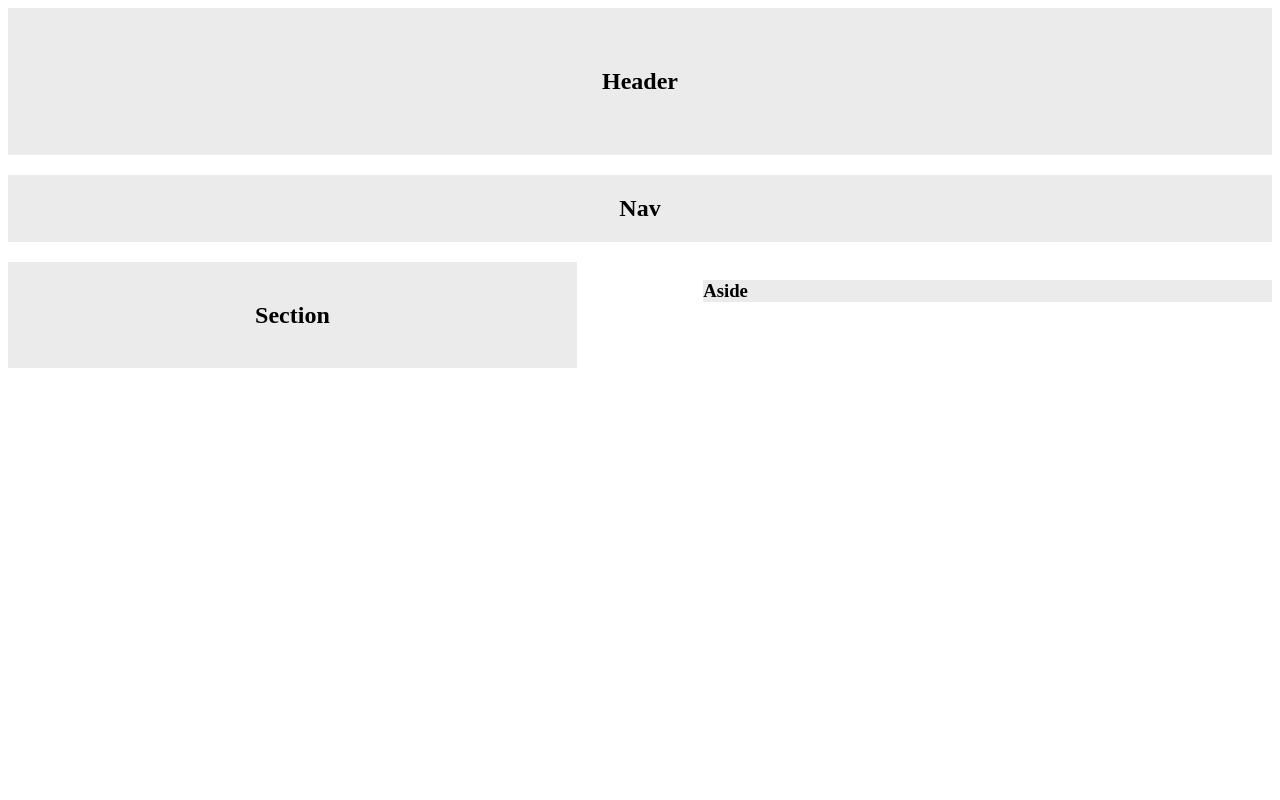
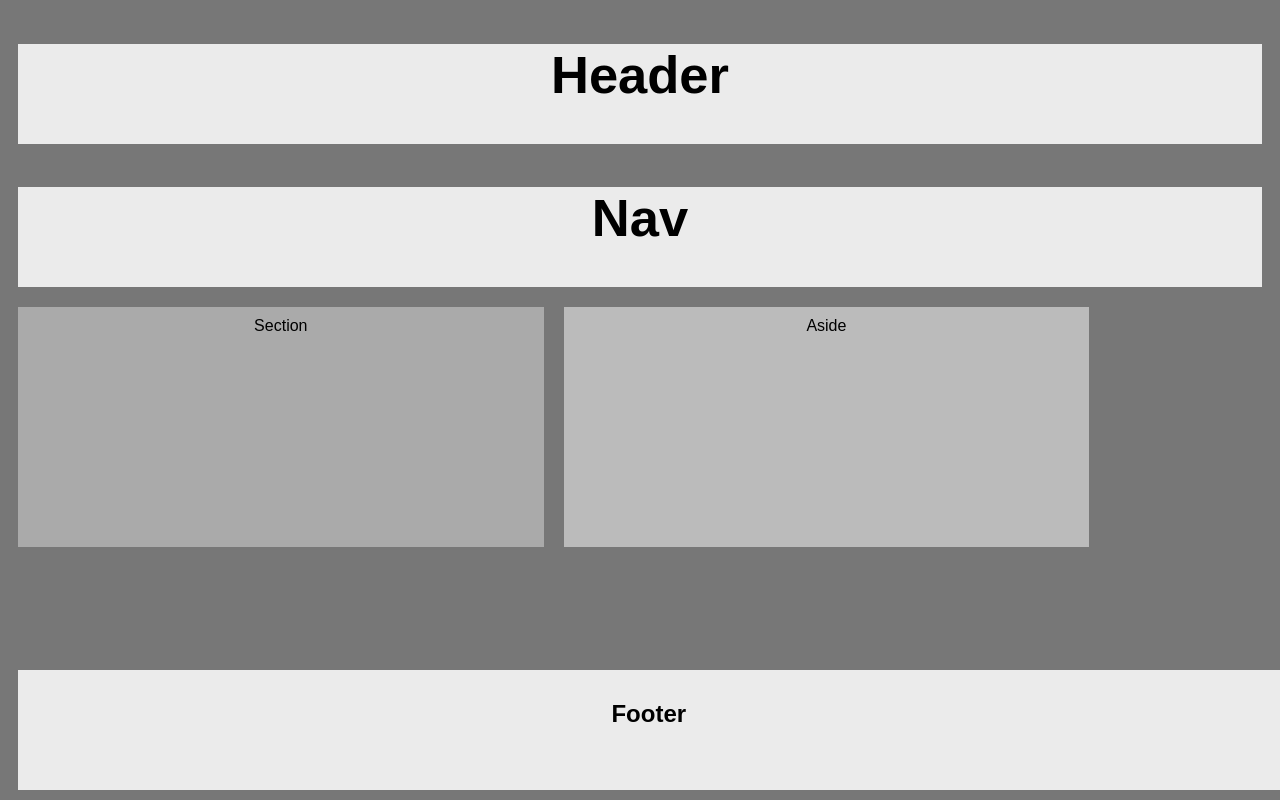
Before and after one commit to ShaunSwieringa/HW-Wireframe, a plain HTML site: page index.html in a window 1280 px wide. Drawn offline with Linux system fonts and the light colour scheme.

Commit message:
Final draft

```diff
--- a/index.html
+++ b/index.html
@@ -4,16 +4,22 @@
         <title>HW-Wireframe</title>
         <link rel="stylesheet" type="text/css" href="style.css">
         <body>
-            <header>
-                <h2>Header</h2>
-            </header>
-            <h2>Nav</h2>
-            <section>
-                <h2>Section</h2>
-            </section>
-            <div>
+                <div class="header">
+                        <h2>Header</h2>
+                      </div>
 
-                <h3>Aside</h3>
+                      <div class="nav">
+                        <h2>Nav</h2>
+                      </div>
+
+                      <div class="row">
+                        <div class="column" style="background-color:#aaa;">Section</div>
+                        <div class="column" style="background-color:#bbb;">Aside</div>
+                      </div>
+
+                      <div class="footer">
+                        <h2>Footer</h2>
+                      </div>
             </div>
         </body>
     </head>
--- a/style.css
+++ b/style.css
@@ -1,32 +1,45 @@
-header {
-    background-color: #ebebeb;
-    text-align: center;
-    padding: 20px;
+{
+    box-sizing: border-box;
   }
 
-h2 {
-    overflow: hidden;
-    background-color: #ebebeb;
-    text-align: center;
-    padding: 20px;
+  body {
+    font-family: Arial, Helvetica, sans-serif;
+    background-color: #777777;
   }
 
-  section {
-      float: left;
-      display: block;
-      background-color: #ebebeb;
-      width: 45%;
+  .header {
+    background-color: #ebebeb;
+    margin: 10px;
+    height: 100px;
+    text-align: center;
+    font-size: 35px;
   }
 
-  h3 {
-      float: right;
-      display: block;
-      background-color: #ebebeb;
-      width:45%;
+  .nav {
+    background-color: #ebebeb;
+    margin: 10px;
+    height: 100px;
+    text-align: center;
+    font-size: 35px;
   }
 
-  footer {
-      text-align: center;
-      background-color: #ebebeb;
-      padding: 20px;
+  .column {
+    float: left;
+    background-color: #ebebeb;
+    width: 40%;
+    padding: 10px;
+    margin: 10px;
+    height: 220px;
+    text-align: center;
   }
+
+  .footer {
+    background-color: #ebebeb;
+    padding: 10px;
+    margin: 10px;
+    height: 100px;
+    width: 97%;
+    position: absolute;
+    bottom: 0%;
+    text-align: center;
+  }
```
